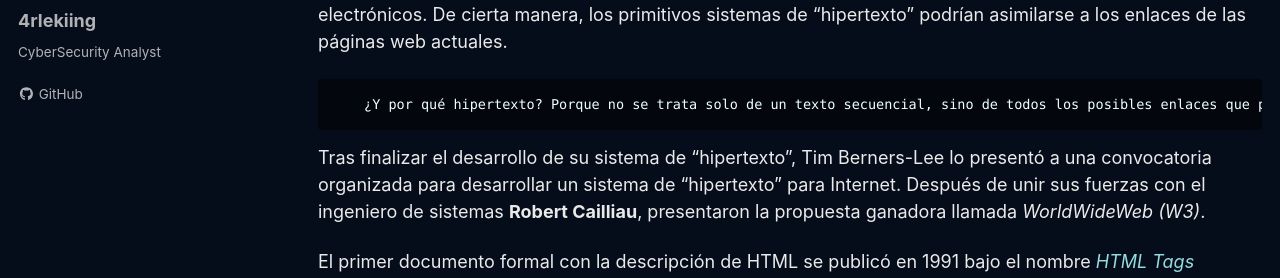
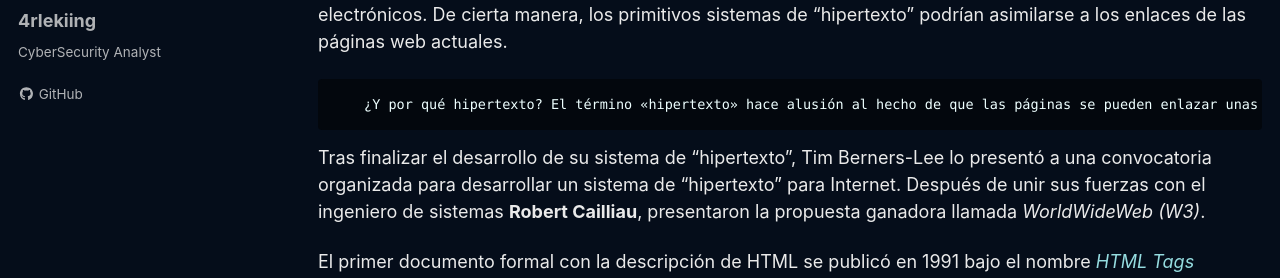
Before and after one commit to 4rleking/HTML.github.io, a Jekyll site: the page built from _posts/2023-08-01-Introduccion.md, in a window 1280 px wide and 900 px high, scrolled down 1047 px. Shown: the part 164-442 px from the top of the window. Built offline with Jekyll 4.4.1, drawn with Linux system fonts in a browser that asks for light colours; cached includes are drawn as plain includes; a script that is not in the unit is left out.

Commit message:
Update 2023-08-01-Introduccion.md

````diff
--- a/_posts/2023-08-01-Introduccion.md
+++ b/_posts/2023-08-01-Introduccion.md
@@ -29,7 +29,7 @@
 Cabe mencionar que los sistemas de *"hipertexto"* ya habían sido desarrollados años atrás. En el ámbito de la informática, el "hipertexto" permitía que los usuarios accedieran a información relacionada con documentos electrónicos. De cierta manera, los primitivos sistemas de "hipertexto" podrían asimilarse a los enlaces de las páginas web actuales.
 
   ```
-    ¿Y por qué hipertexto? Porque no se trata solo de un texto secuencial, sino de todos los posibles enlaces que podemos integrar en él, desde otras páginas diseñadas hasta tablas complejas, videos o juegos, entre otros.
+    ¿Y por qué hipertexto? El término «hipertexto» hace alusión al hecho de que las páginas se pueden enlazar unas con otras. La expresión de «lenguaje de marcas» se refiere a los elementos que se utilizan para crear la estructura de contenidos de una página web.
   ```
 
 Tras finalizar el desarrollo de su sistema de "hipertexto", Tim Berners-Lee lo presentó a una convocatoria organizada para desarrollar un sistema de "hipertexto" para Internet. Después de unir sus fuerzas con el ingeniero de sistemas **Robert Cailliau**, presentaron la propuesta ganadora llamada *WorldWideWeb (W3)*.
````
